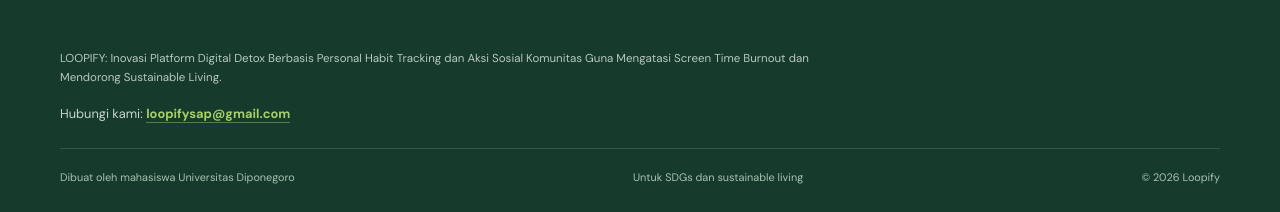
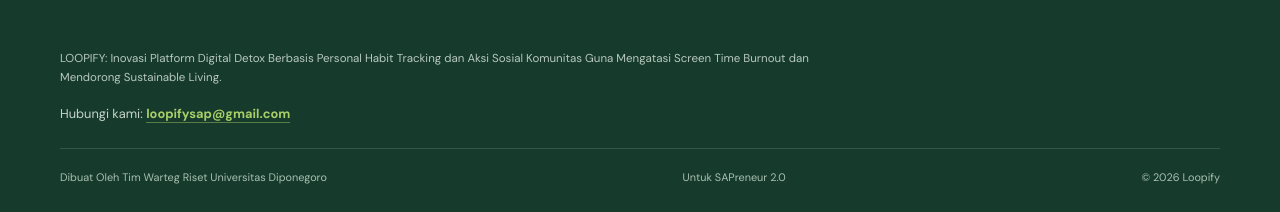
Before and after one commit to LoopifySAP/Loopify, a plain HTML site: page index.html in a window 1280 px wide. Shown: the part 6172-6384 px from the top of the page. Drawn offline with Linux system fonts and the light colour scheme.

Commit message:
Update index.html

```diff
--- a/index.html
+++ b/index.html
@@ -438,8 +438,8 @@
       </p>
 
       <div class="footer-bottom" style="margin-top:24px">
-        <span>Dibuat oleh mahasiswa Universitas Diponegoro</span>
-        <span>Untuk SDGs dan sustainable living</span>
+        <span>Dibuat Oleh Tim Warteg Riset Universitas Diponegoro</span>
+        <span>Untuk SAPreneur 2.0</span>
         <span>© <span id="currentYear"></span> Loopify</span>
       </div>
     </div>
```
